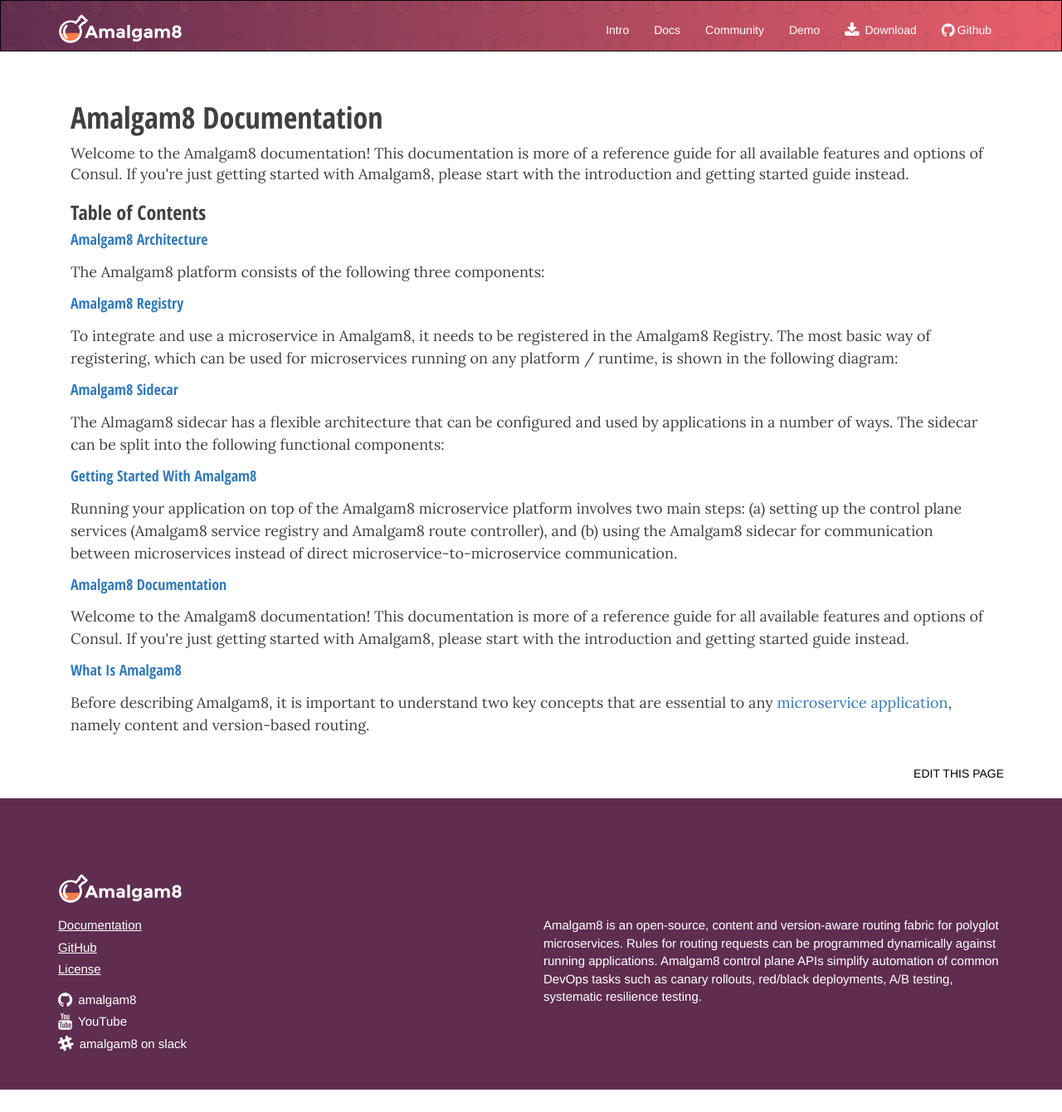
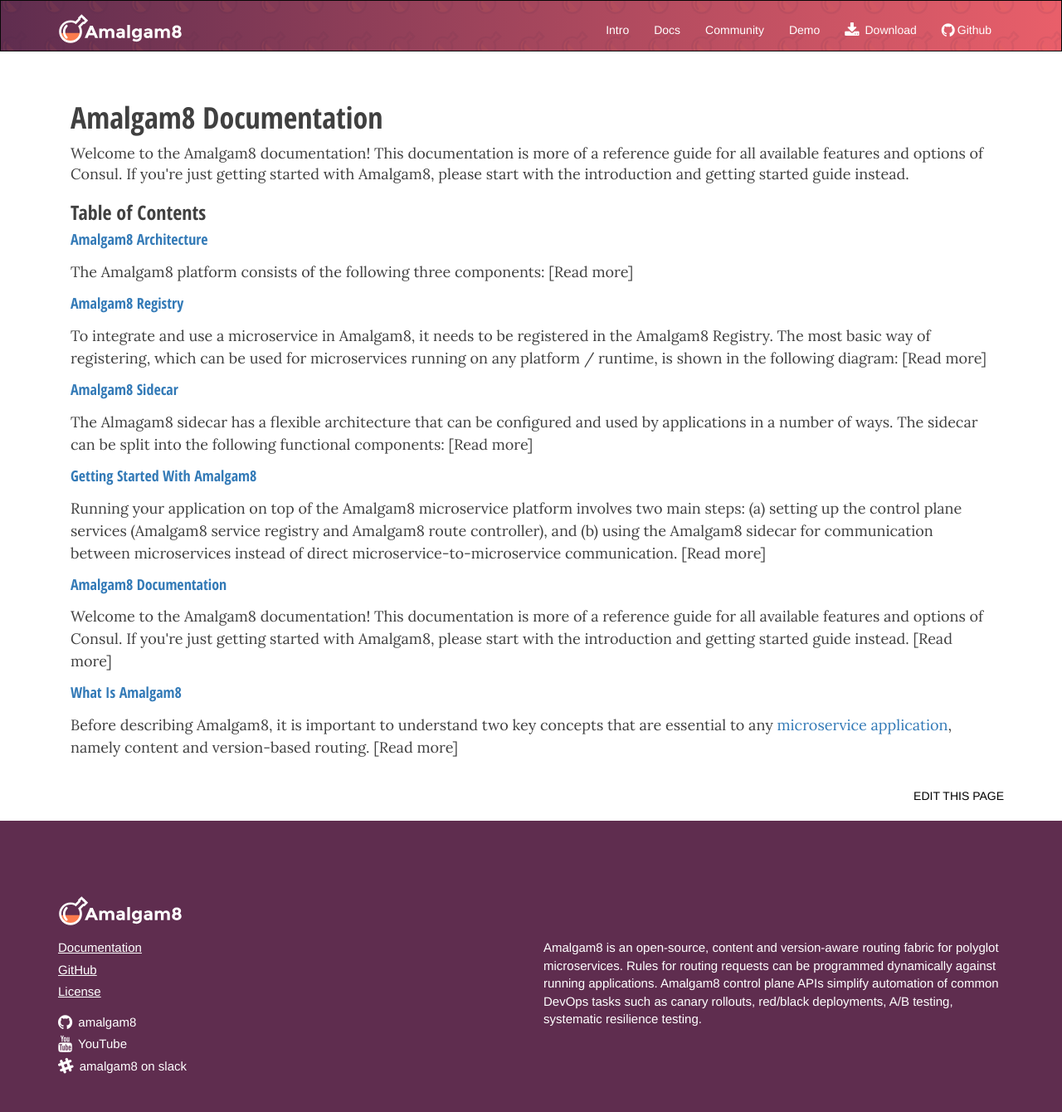
Before and after one commit to amalgam8/amalgam8.github.io, a Jekyll site: the page built from _docs/index.html, in a window 1280 px wide. Shown: the whole page at 83% size. Built offline with Jekyll 4.4.1, drawn with Linux system fonts in a browser that asks for light colours; nearby versions of some CDN libraries; before the commit the page ends 1313 px from its top, so only the background shows below that.

Commit message:
appended [Read more] to excerpt

```diff
--- a/_docs/index.html
+++ b/_docs/index.html
@@ -12,5 +12,5 @@
 
 {% for doc in site.docs %}
   <h4><a href="{{doc.url}}">{{ doc.title }}</a></h4>
-  <p>{{doc.excerpt}}</p>
+  <p>{{doc.excerpt | remove: "</p>" | append: " [Read more]</p>"}}</p>
 {% endfor %}
```
